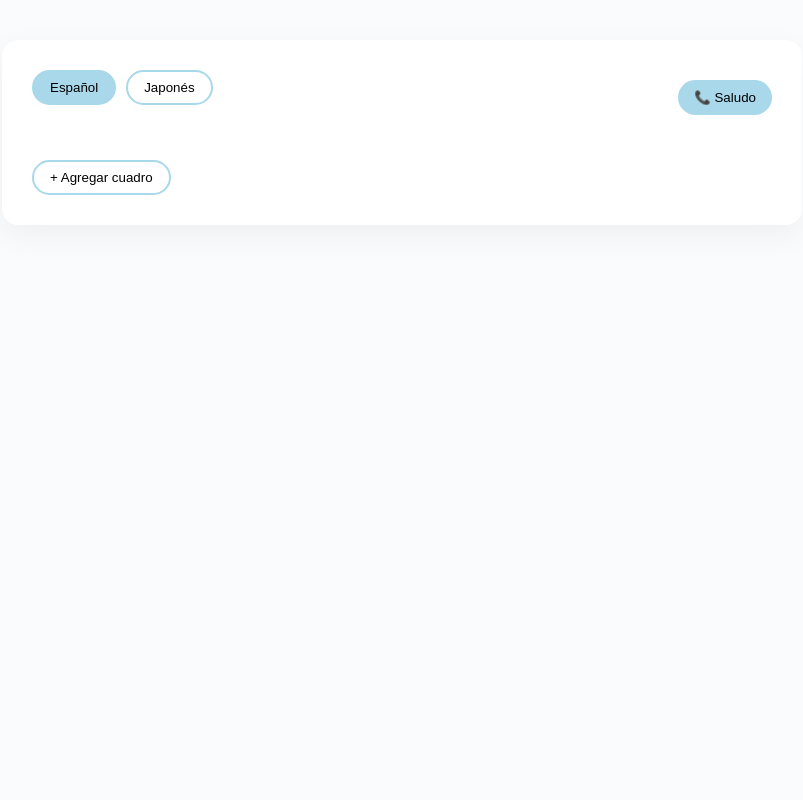
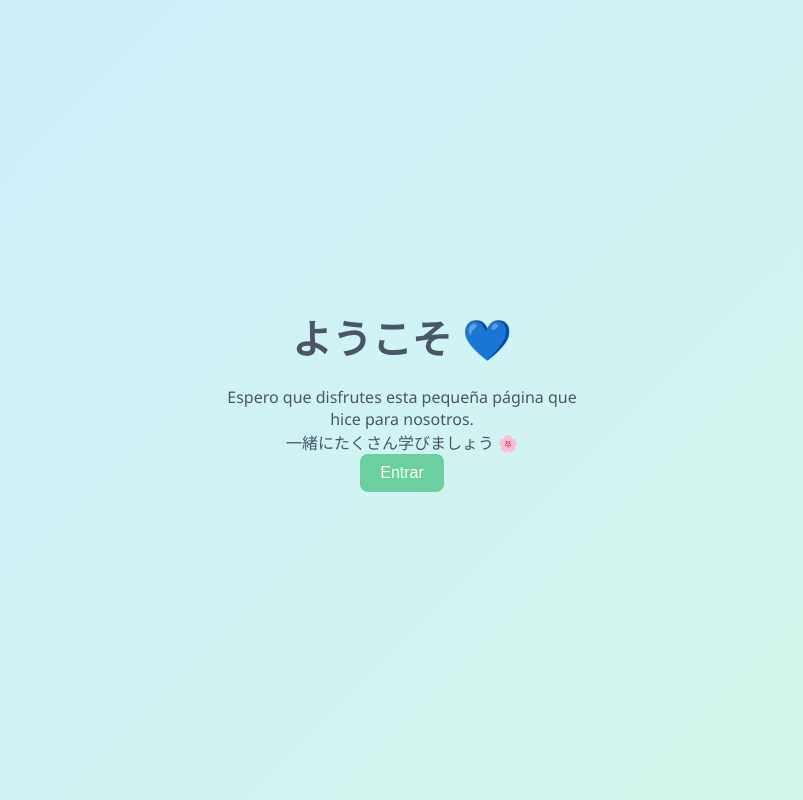
Before and after one commit to gumjim03-stack/language-journal, a plain HTML site: page frontend/index.html in a window 1280 px wide. Shown: the whole page, without its empty margins (238-1041 px from the left). Drawn offline with Linux system fonts and the light colour scheme; no server answers.

```diff
--- a/frontend/app.js
+++ b/frontend/app.js
@@ -713,3 +713,26 @@
 greetingBtn.addEventListener("touchend", () => {
     clearTimeout(touchTimer);
 });
+
+
+document.addEventListener("DOMContentLoaded", () => {
+
+    const welcomeScreen = document.getElementById("welcome-screen");
+    const enterBtn = document.getElementById("enter-btn");
+
+    if (!localStorage.getItem("welcomeSeen")) {
+        welcomeScreen.style.display = "flex";
+    } else {
+        welcomeScreen.style.display = "none";
+    }
+
+    enterBtn.addEventListener("click", () => {
+        welcomeScreen.style.opacity = "0";
+        setTimeout(() => {
+            welcomeScreen.style.display = "none";
+        }, 800);
+
+        localStorage.setItem("welcomeSeen", "true");
+    });
+
+});
--- a/frontend/index.html
+++ b/frontend/index.html
@@ -6,6 +6,17 @@
     <link rel="stylesheet" href="style.css">
 </head>
 <body>
+
+    <div id="welcome-screen">
+    <div class="welcome-content">
+        <h1>ようこそ 💙</h1>
+        <p>
+            Espero que disfrutes esta pequeña página que hice para nosotros.<br>
+            一緒にたくさん学びましょう 🌸
+        </p>
+        <button id="enter-btn">Entrar</button>
+    </div>
+</div>
 
 <div class="app-container">
 
--- a/frontend/style.css
+++ b/frontend/style.css
@@ -270,3 +270,36 @@
 .modal.show .modal-box {
     transform: scale(1);
 }
+
+
+#welcome-screen {
+    position: fixed;
+    inset: 0;
+    background: linear-gradient(135deg, #cceeff, #d4f8e8);
+    display: flex;
+    justify-content: center;
+    align-items: center;
+    z-index: 9999;
+    transition: opacity 0.8s ease;
+}
+
+.welcome-content {
+    text-align: center;
+    max-width: 400px;
+    padding: 20px;
+}
+
+#welcome-screen h1 {
+    font-size: 2.5rem;
+    margin-bottom: 20px;
+}
+
+#welcome-screen button {
+    padding: 10px 20px;
+    border: none;
+    border-radius: 8px;
+    background: #6bcf9f;
+    color: white;
+    font-size: 1rem;
+    cursor: pointer;
+}
```
